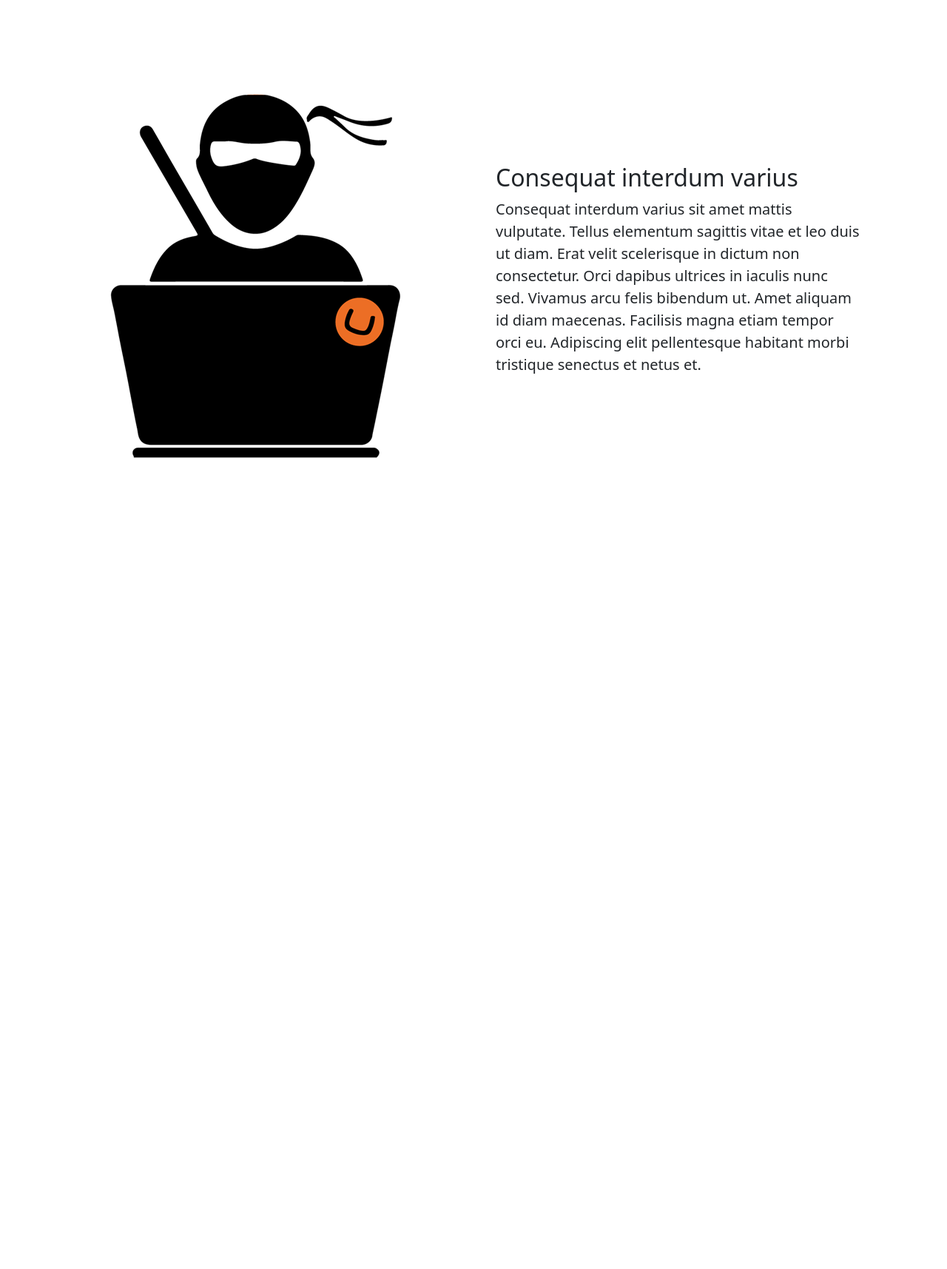
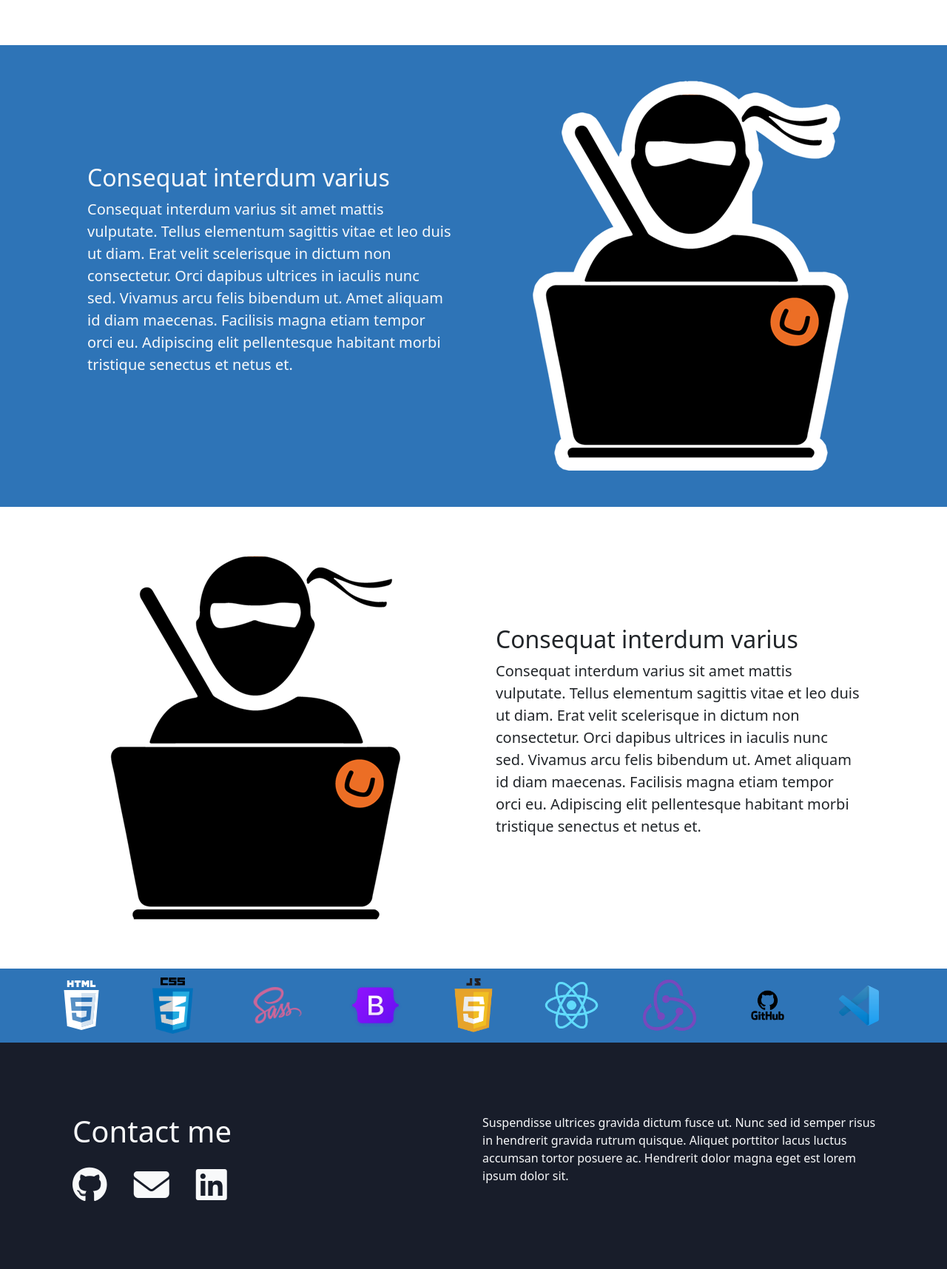
Before and after one commit to Thansen1990/Simple-Bootstrap-layout, a website: page index.html in a window 1280 px wide. Shown: the part 1085-2800 px from the top of the page at 74% size. Before the commit the page ends 1770 px from the top, so only its background shows below. Drawn offline with nearby package versions, Linux system fonts and the light colour scheme.

Commit message:
Footer/contact
added footer, contact, and second about section. All temporary mock-up with placeholders for the time being.

```diff
--- a/css/styles.scss
+++ b/css/styles.scss
@@ -9,12 +9,18 @@ $color-black-transparent: rgba(0, 0, 0, 0.5);
 
 
 
-// navbar
+
+//
+
+h1{
+    font-family: 'roboto condensed';
+}
 
 //Color scheme
 .primaryblue{
     color: $color-primaryblue;
 }
+
 .bg-primaryblue{
     background-color: $color-primaryblue;
 }
--- a/index.html
+++ b/index.html
@@ -12,6 +12,11 @@
     integrity="sha384-1BmE4kWBq78iYhFldvKuhfTAU6auU8tT94WrHftjDbrCEXSU1oBoqyl2QvZ6jIW3" crossorigin="anonymous">
   <!-- Fontawesome -->
   <script src="https://kit.fontawesome.com/2c63d853f5.js" crossorigin="anonymous"></script>
+  <link rel="preconnect" href="https://fonts.googleapis.com">
+  <link rel="preconnect" href="https://fonts.gstatic.com" crossorigin>
+  <link rel="preconnect" href="https://fonts.googleapis.com">
+<link rel="preconnect" href="https://fonts.gstatic.com" crossorigin>
+<link href="https://fonts.googleapis.com/css2?family=Roboto+Condensed&display=swap" rel="stylesheet">
 
   <title>treverhansen.com</title>
 </head>
@@ -31,13 +36,13 @@
       <div class="collapse navbar-collapse" id="navbarNav">
         <ul class="navbar-nav mx-auto ps-5 me-5">
           <li class="nav-item mx-3 px-3">
-            <a class="nav-link" aria-current="page" href="#">Work</a>
+            <a class="nav-link" aria-current="page" href="#work">Work</a>
           </li>
           <li class="nav-item mx-3 px-3">
-            <a class="nav-link" href="#">About</a>
+            <a class="nav-link" href="#aboutme">About</a>
           </li>
           <li class="nav-item mx-3 me-5 px-3">
-            <a class="nav-link" href="#">Contact</a>
+            <a class="nav-link" href="#contact">Contact</a>
           </li>
         </ul>
       </div>
@@ -49,13 +54,13 @@
     <div class="container py-5">
       <div class="d-sm-flex align-items-center justify-content-between">
         <div class="w-50 me-5 ps-5">
-          <h1 class="display-6"><strong>Front-end <span class="primaryyellow">Web Developer</strong></span></h1>
+          <h1 class="display-5" style="font-family: roboto condensed"><strong>Front-end <span class="primaryyellow">Web Developer</strong></span></h1>
           <p class="lead my-4">Vitae auctor eu augue ut lectus. Porttitor eget dolor morbi non arcu risus quis varius
             quam. Faucibus vitae aliquet nec
             ullamcorper sit amet.</p>
         </div>
         <!-- temporary image -->
-        <img class="img-fluid w-50 d-none d-sm-block ms-5 ps-5 primaryblue" style="height: 300px; max-width:400px;"
+        <img class="img-fluid w-50 d-none d-md-block ms-5 ps-5 primaryblue" style="height: 300px; max-width:400px;"
           src="/img/coderninjafiller.png" alt="React logo, temp image">
       </div>
     </div>
@@ -84,7 +89,7 @@
 
   <!--project display boxes-->
 
-  <section class="p-5">
+  <section class="p-5" id="work">
     <div class="container">
       <div class="row text-center">
 
@@ -143,8 +148,29 @@
     </div>
   </section>
 
-  <!-- about me -->
-  <section id="aboutme" class="p-5">
+  <!-- about me section 1 -->
+  <section class="p-5 text-light bg-primaryblue" id="aboutme">
+    <div class="container">
+      <div class="row align-items-center justify-content-between">
+        <div class="col-md p-5">
+          <h2>Consequat interdum varius</h2>
+          <p class="lead">
+            Consequat interdum varius sit amet mattis vulputate. Tellus
+            elementum sagittis vitae et leo duis ut diam. Erat velit scelerisque in dictum non consectetur. Orci dapibus
+            ultrices in iaculis nunc sed. Vivamus arcu felis bibendum ut. Amet aliquam id diam maecenas. Facilisis magna
+            etiam tempor orci eu. Adipiscing elit pellentesque habitant morbi tristique senectus et netus et.
+          </p>
+        </div>
+        <div class="col-md">
+          <img src="img/coderninjafiller.png" alt="fillerimg">
+        </div>
+      </div>
+    </div>
+    </div>
+  </section>
+
+  <!-- about me section 2 -->
+  <section class="p-5">
     <div class="container">
       <div class="row align-items-center justify-content-between">
         <div class="col-md">
@@ -165,7 +191,46 @@
   </section>
 
 
+  <!-- tech stack bar bottom(possibly) -->
+  <section class="bg-primaryblue text-light p-2">
+    <div class="container p-1">
+      <div class="row align-items-center d-flex justify-content-between">
+        <div class="col-md-1 d-none d-md-block"><img src="/img/HTML5_1Color_White.svg" class="w-100" alt="Html Logo">
+        </div>
+        <div class="col-md-1 d-none d-md-block"><img src="/img/csslogoblue.png" class="w-75" alt="Css3 Logo"></div>
+        <div class="col-md-1 d-none d-md-block"><img src="/img/pngegg.png" class="w-100" alt="Sass Logo"></div>
+        <div class="col-md-1 d-none d-md-block"><img src="/img/bootstrap5 logo.png" class="w-100" alt="Bootstrap5 Logo">
+        </div>
+        <div class="col-md-1 d-none d-md-block"><img src="/img/javascript-logo.png" class="w-100" alt="Javascript Logo">
+        </div>
+        <div class="col-md-1 d-none d-md-block"><img src="/img/React-icon.svg.png" class="w-100" alt="React logo"></div>
+        <div class="col-md-1 d-none d-md-block"><img src="/img/redux-logo.png" class="w-100" alt="Redux Logo"></div>
+        <div class="col-md-1 d-none d-md-block"><img src="/img/GitHub-logo.png" class="w-100" alt="GitHub logo"></div>
+        <div class="col-md-1 d-none d-md-block"><img src="/img/vscode.logo.png" class="w-75" alt="VScode Logo"></div>
+      </div>
+    </div>
+  </section>
 
+  <!-- footer -->
+  <footer class="bg-darkblue text-light p-5 text-center text-sm-start" id="contact">
+    <div class="container py-5">
+      <div class="row row-content">
+        <div class="col col-md-6 col-sm-12 mx-auto">
+          <h1 class="ms-3">Contact me</h1>
+          <i class="fa-brands fa-github fa-3x p-3 text text-center"></i>
+          <i class="fa-solid fa-envelope fa-3x p-3"></i>
+          <i class="fa-brands fa-linkedin fa-3x p-3"></i>
+        </div>
+        <div class="col col-md-6 col-sm-12">
+          <p>
+            Suspendisse ultrices gravida dictum fusce ut. Nunc sed id semper risus in
+            hendrerit gravida rutrum quisque. Aliquet porttitor lacus luctus accumsan tortor posuere ac. Hendrerit dolor
+            magna eget est lorem ipsum dolor sit.
+          </p>
+        </div>
+      </div>
+    </div>
+  </footer>
 
 
 
```
